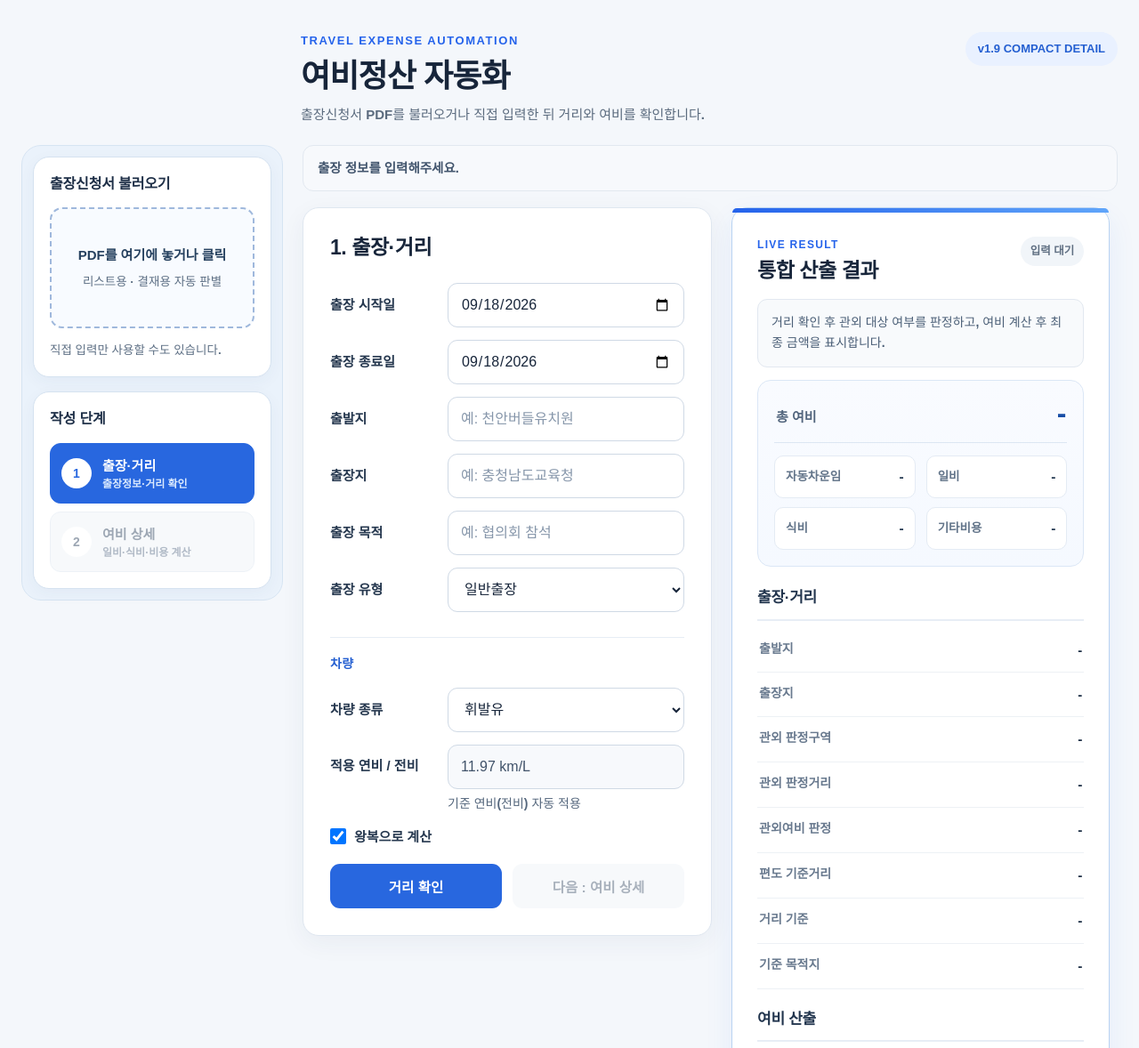
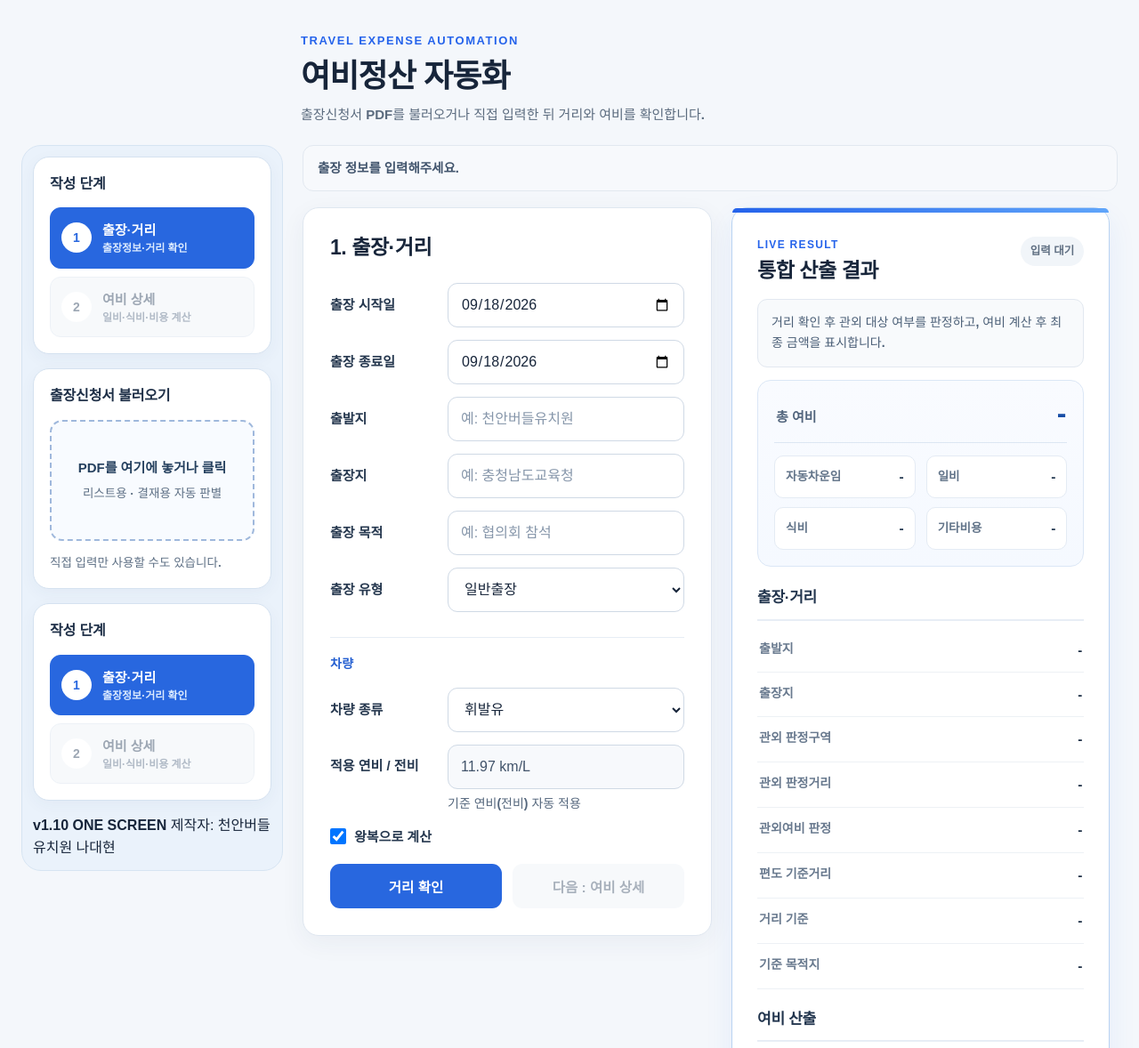
Before and after one commit to kirakein-gif/travel-expense-web, a FastAPI app: page / in a window 1280 px wide. Shown: the top 1178 px of the page at 89% size. Run offline with FastAPI, Linux system fonts and the light colour scheme.

Commit message:
Move stage navigation up and compact detail fields

```diff
--- a/app/templates/index.html
+++ b/app/templates/index.html
@@ -14,11 +14,16 @@
       <h1>여비정산 자동화</h1>
       <p class="sub">출장신청서 PDF를 불러오거나 직접 입력한 뒤 거리와 여비를 확인합니다.</p>
     </div>
-    <div class="badge">v1.9 COMPACT DETAIL</div>
   </section>
 
   <div class="app-layout">
     <aside class="sidebar">
+      <section class="side-card stage-card">
+        <div class="side-title">작성 단계</div>
+        <button class="side-step active" data-tab="1"><span>1</span><div><b>출장·거리</b><small>출장정보·거리 확인</small></div><em id="tab1check"></em></button>
+        <button id="step2Button" class="side-step" data-tab="2" disabled><span>2</span><div><b>여비 상세</b><small>일비·식비·비용 계산</small></div><em id="tab2check"></em></button>
+      </section>
+
       <section class="side-card">
         <div class="side-title">출장신청서 불러오기</div>
         <label id="dropZone" class="drop-zone" for="pdfFile">
@@ -55,6 +60,10 @@
         <button id="evidenceButton" type="button" disabled class="teal">오피넷 증빙 생성</button>
         <button id="pdfButton" type="button" disabled class="dark">2페이지 여비신청서 PDF</button>
       </section>
+      <div class="sidebar-meta">
+        <strong>v1.10 ONE SCREEN</strong>
+        <span>제작자: 천안버들유치원 나대현</span>
+      </div>
     </aside>
 
     <section class="workspace">
@@ -185,29 +194,20 @@
               </div>
 
               <div class="section-label">직접 입력 비용</div>
-              <div class="form-row">
-                <label for="toll_fee">통행료</label>
-                <input id="toll_fee" type="number" min="0" step="1" value="0">
-              </div>
-              <div class="form-row">
-                <label for="parking_fee">주차료</label>
-                <input id="parking_fee" type="number" min="0" step="1" value="0">
-              </div>
-              <div class="form-row">
-                <label for="lodging_fee">숙박비</label>
-                <input id="lodging_fee" type="number" min="0" step="1" value="0">
+              <div class="cost-grid">
+                <label>통행료<input id="toll_fee" type="number" min="0" step="1" value="0"></label>
+                <label>주차료<input id="parking_fee" type="number" min="0" step="1" value="0"></label>
+                <label>숙박비<input id="lodging_fee" type="number" min="0" step="1" value="0"></label>
               </div>
 
               <div class="section-label">신청인 정보 · PDF 작성용</div>
-              <div class="two">
+              <div class="person-grid">
                 <label>소속<input id="affiliation" type="text" placeholder="예: 천안버들유치원"></label>
                 <label>직급(직위)<input id="position" type="text" placeholder="예: 주무관"></label>
+                <label>신청인 성명<input id="traveler_name" type="text" placeholder="예: 홍길동"></label>
+                <label>동승자<input id="passengers" type="text" placeholder="예: 김영희, 박철수, 이민수"></label>
               </div>
-              <label>신청인 성명<input id="traveler_name" type="text" placeholder="예: 홍길동"></label>
-              <label>동승자
-                <textarea id="passengers" rows="3" placeholder="예: 김영희, 박철수, 이민수"></textarea>
-                <span class="help">파일에서 같은 출장으로 확인된 사람은 왼쪽의 동승 후보에서 선택할 수 있습니다.</span>
-              </label>
+              <div class="help compact-help applicant-help">동승후보 선택값이 자동 반영되며 직접 수정할 수 있습니다.</div>
 
               <div class="button-row">
                 <button id="calculateButton" type="button">여비 계산</button>
```
